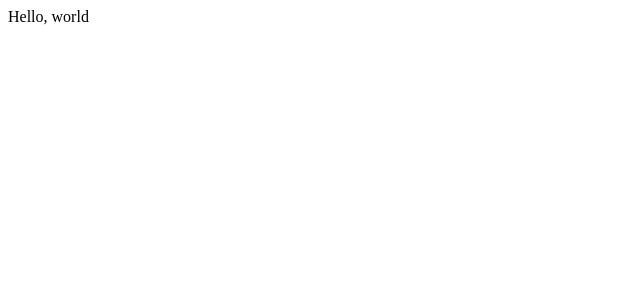
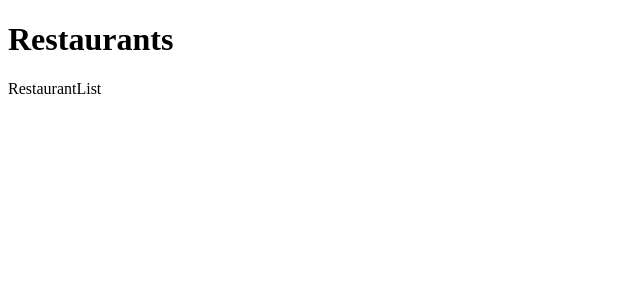
Before and after one commit to atinybeardedman/opinion-ate, a Vue app: page / in a window 1280 px wide. Shown: the top 300 px of the page, without its empty margins (0-640 px from the left). Built offline with nearby package versions, Linux system fonts and the light colour scheme.

Commit message:
Add RestaurantScreen and RestaurantList

```diff
--- a/src/App.vue
+++ b/src/App.vue
@@ -1,9 +1,15 @@
 <template>
-  <div id="app">Hello, world</div>
+  <div id="app">
+    <RestaurantScreen />
+  </div>
 </template>
 
 <script>
+import RestaurantScreen from '@/components/RestaurantScreen';
 export default {
   name: 'App',
+  components: {
+    RestaurantScreen
+  }
 };
 </script>
--- /dev/null
+++ b/src/components/RestaurantList.vue
@@ -0,0 +1,9 @@
+<template>
+  <div>RestaurantList</div>
+</template>
+
+<script>
+export default {
+  name: 'RestaurantList',
+};
+</script>
--- /dev/null
+++ b/src/components/RestaurantScreen.vue
@@ -0,0 +1,16 @@
+<template>
+  <div>
+    <h1>Restaurants</h1>
+    <RestaurantList />
+  </div>
+</template>
+
+<script>
+import RestaurantList from '@/components/RestaurantList';
+export default {
+  name: 'RestaurantScreen',
+  components: {
+    RestaurantList,
+  },
+};
+</script>
```
